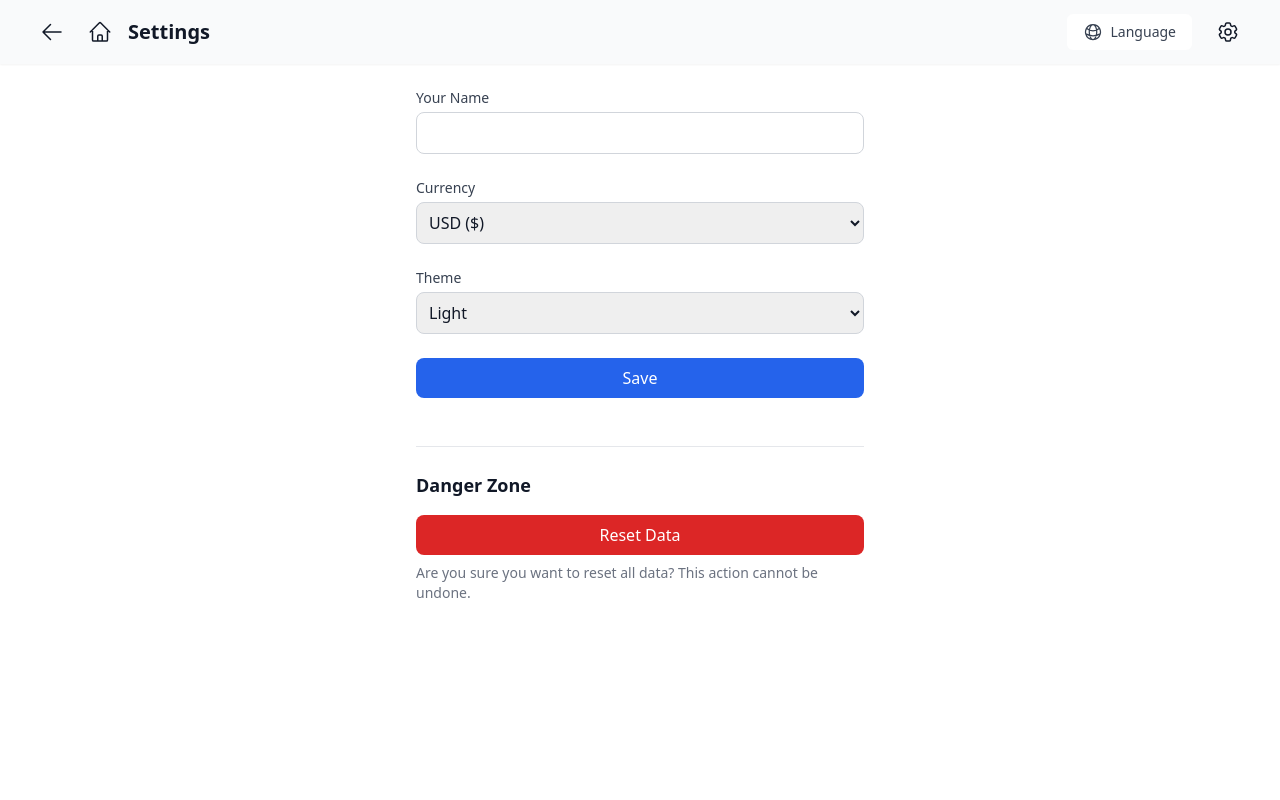
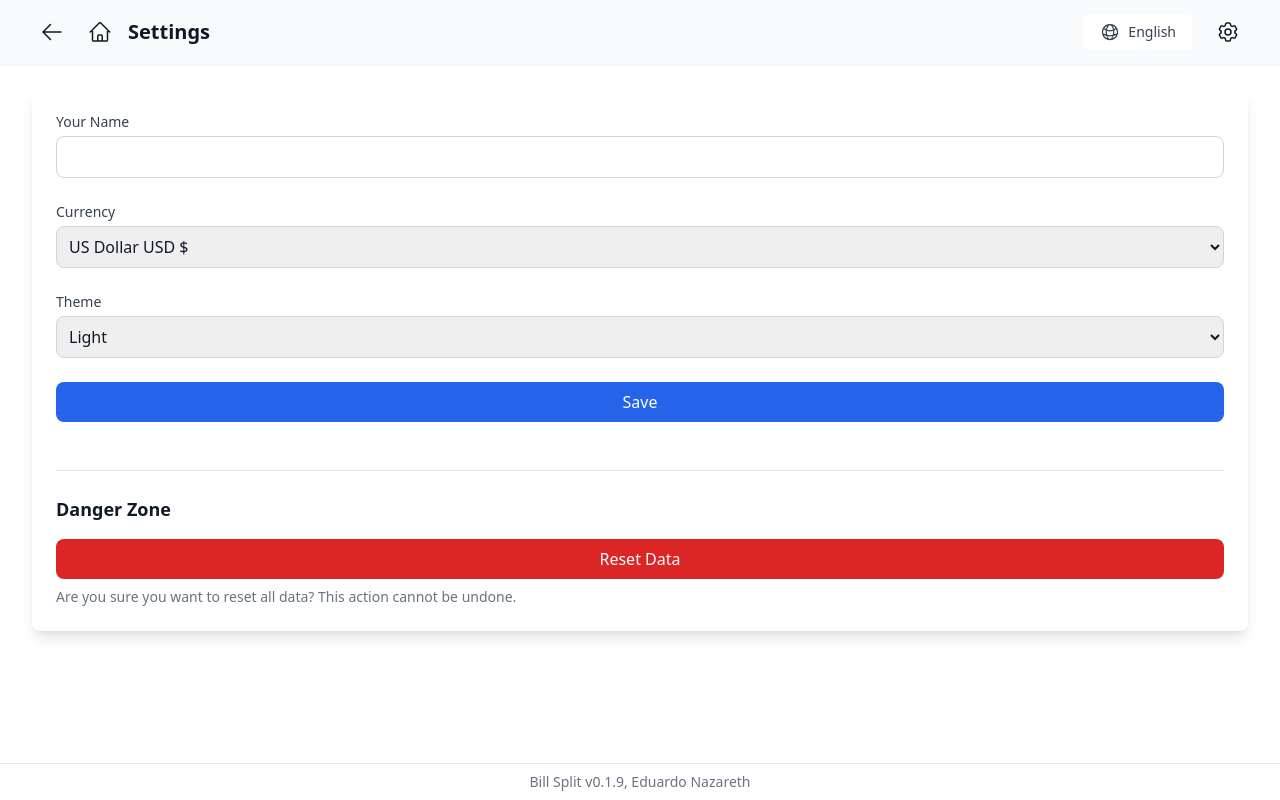
Before and after one commit to eduardo-vdm/bill-split-v1, a React (Vite) app: page /settings in a window 1280 px wide. Built offline with nearby package versions, Linux system fonts and the light colour scheme.

Commit message:
- settings footer with app info auto-generated from package.json data; - language detection and fallbacks when the user still doesn't have a language preference; - changed source of truth for the currency list to the helpers.js file;

```diff
--- /dev/null
+++ b/src/components/Footer.jsx
@@ -0,0 +1,15 @@
+import { useTranslation } from 'react-i18next';
+
+export default function Footer() {
+  const { t } = useTranslation();
+
+  return (
+    <footer className="fixed bottom-0 left-0 right-0 py-2 px-4 bg-white dark:bg-gray-800 border-t border-gray-200 dark:border-gray-700">
+      <div className="max-w-7xl mx-auto text-center">
+        <p className="text-sm text-gray-500 dark:text-gray-400">
+          {import.meta.env.VITE_APP_TITLE} v{import.meta.env.VITE_APP_VERSION}, {import.meta.env.VITE_APP_AUTHOR}
+        </p>
+      </div>
+    </footer>
+  );
+}
--- a/src/i18n.js
+++ b/src/i18n.js
@@ -39,6 +39,10 @@ import enShare from './locales/en/share.json';
 import esShare from './locales/es/share.json';
 import ptShare from './locales/pt/share.json';
 
+import enApp from './locales/en/app.json';
+import esApp from './locales/es/app.json';
+import ptApp from './locales/pt/app.json';
+
 i18n
   // Detect user language
   .use(LanguageDetector)
@@ -48,6 +52,26 @@ i18n
   .init({
     debug: process.env.NODE_ENV === 'development',
     fallbackLng: 'en',
+    supportedLngs: ['en', 'es', 'pt'],
+    detection: {
+      order: ['navigator', 'htmlTag'],
+      caches: ['localStorage'],
+      lookupLocalStorage: 'i18nextLng',
+      checkWhitelist: true,
+      // Add language code mapping for variants
+      convertDetectedLanguage: (lng) => {
+        // Get the base language code (e.g., 'pt' from 'pt-BR')
+        const baseLang = lng.split('-')[0].toLowerCase();
+
+        // If the base language is one of our supported languages, use it
+        if (['en', 'es', 'pt'].includes(baseLang)) {
+          return baseLang;
+        }
+
+        // Otherwise, fall back to English
+        return 'en';
+      }
+    },
     interpolation: {
       escapeValue: false, // React already escapes values
     },
@@ -61,7 +85,8 @@ i18n
         billTypes: enBillTypes,
         splitMethods: enSplitMethods,
         specialItems: enSpecialItems,
-        share: enShare
+        share: enShare,
+        app: enApp
       },
       es: {
         bills: esBills,
@@ -72,7 +97,8 @@ i18n
         billTypes: esBillTypes,
         splitMethods: esSplitMethods,
         specialItems: esSpecialItems,
-        share: esShare
+        share: esShare,
+        app: esApp
       },
       pt: {
         bills: ptBills,
@@ -83,10 +109,11 @@ i18n
         billTypes: ptBillTypes,
         splitMethods: ptSplitMethods,
         specialItems: ptSpecialItems,
-        share: ptShare
+        share: ptShare,
+        app: ptApp
       }
     },
-    ns: ['bills', 'common', 'settings', 'navigation', 'person', 'billTypes', 'splitMethods', 'specialItems'],
+    ns: ['bills', 'common', 'settings', 'navigation', 'person', 'billTypes', 'splitMethods', 'specialItems', 'share', 'app'],
     defaultNS: 'common'
   });
 
--- /dev/null
+++ b/src/locales/en/app.json
@@ -0,0 +1,13 @@
+{
+  "splash": {
+    "title": "Bill Split",
+    "subtitle": "Split bills with friends",
+    "loading": "Loading"
+  },
+  "setup": {
+    "title": "Welcome to Bill Split",
+    "name": "What's your name?",
+    "currency": "Currency",
+    "start": "Get Started"
+  }
+}
--- /dev/null
+++ b/src/locales/es/app.json
@@ -0,0 +1,13 @@
+{
+  "splash": {
+    "title": "Bill Split",
+    "subtitle": "Divide facturas con amigos",
+    "loading": "Cargando"
+  },
+  "setup": {
+    "title": "Bienvenido a Bill Split",
+    "name": "¿Cuál es tu nombre?",
+    "currency": "Moneda",
+    "start": "Comenzar"
+  }
+}
--- /dev/null
+++ b/src/locales/pt/app.json
@@ -0,0 +1,13 @@
+{
+  "splash": {
+    "title": "Bill Split",
+    "subtitle": "Divida contas com amigos",
+    "loading": "Carregando"
+  },
+  "setup": {
+    "title": "Bem-vindo ao Bill Split",
+    "name": "Qual é o seu nome?",
+    "currency": "Moeda",
+    "start": "Começar"
+  }
+}
--- a/src/pages/AccountSetupScreen.jsx
+++ b/src/pages/AccountSetupScreen.jsx
@@ -2,10 +2,13 @@ import { useState } from 'react';
 import { useNavigate } from 'react-router-dom';
 import { motion } from 'framer-motion';
 import { useUserContext } from '../contexts/UserContext';
+import { useTranslation } from 'react-i18next';
+import { currencies } from '../utils/helpers';
 
 export default function AccountSetupScreen() {
   const navigate = useNavigate();
   const { updateUser } = useUserContext();
+  const { t } = useTranslation();
   const [name, setName] = useState('');
   const [currency, setCurrency] = useState('USD');
 
@@ -26,12 +29,14 @@ export default function AccountSetupScreen() {
         animate={{ scale: 1, opacity: 1 }}
         className="w-full max-w-md bg-white dark:bg-gray-800 rounded-xl shadow-xl p-6"
       >
-        <h1 className="text-2xl font-bold text-center mb-6 text-gray-900 dark:text-white">Welcome to Bill Split</h1>
+        <h1 className="text-2xl font-bold text-center mb-6 text-gray-900 dark:text-white">
+          {t('app:setup.title')}
+        </h1>
 
         <form onSubmit={handleSubmit} className="space-y-6">
           <div>
             <label htmlFor="name" className="block text-sm font-medium mb-1 text-gray-700 dark:text-gray-300">
-              What's your name?
+              {t('app:setup.name')}
             </label>
             <input
               type="text"
@@ -46,7 +51,7 @@ export default function AccountSetupScreen() {
 
           <div>
             <label htmlFor="currency" className="block text-sm font-medium mb-1 text-gray-700 dark:text-gray-300">
-              Currency
+              {t('app:setup.currency')}
             </label>
             <select
               id="currency"
@@ -54,9 +59,11 @@ export default function AccountSetupScreen() {
               onChange={(e) => setCurrency(e.target.value)}
               className="w-full p-2 border rounded-lg border-gray-300 dark:border-gray-600 dark:bg-gray-700 dark:text-white focus:ring-2 focus:ring-primary-500 dark:focus:ring-primary-400"
             >
-              <option value="USD">USD ($)</option>
-              <option value="EUR">EUR (€)</option>
-              <option value="GBP">GBP (£)</option>
+              {currencies.map((currency) => (
+                <option key={currency.code} value={currency.code}>
+                  {currency.name} {currency.code} {currency.symbol}
+                </option>
+              ))}
             </select>
           </div>
 
@@ -64,7 +71,7 @@ export default function AccountSetupScreen() {
             type="submit"
             className="w-full bg-blue-600 dark:bg-blue-500 text-white py-2 px-4 rounded-lg hover:bg-blue-700 dark:hover:bg-blue-600"
           >
-            Get Started
+            {t('app:setup.start')}
           </button>
         </form>
       </motion.div>
--- a/src/pages/SettingsScreen.jsx
+++ b/src/pages/SettingsScreen.jsx
@@ -6,6 +6,9 @@ import { useCurrentBillContext } from '../contexts/CurrentBillContext';
 import Layout from '../components/Layout';
 import ConfirmDialog from '../components/ConfirmDialog';
 import { useTranslation } from 'react-i18next';
+import Card from '../components/Card';
+import Footer from '../components/Footer';
+import { currencies } from '../utils/helpers';
 
 export default function SettingsScreen() {
   const navigate = useNavigate();
@@ -51,7 +54,8 @@ export default function SettingsScreen() {
 
   return (
     <Layout title={t('settings:title')} showBack>
-      <div className="max-w-md mx-auto">
+      <div className="space-y-6 pb-16">
+        <Card>
           <form onSubmit={handleSubmit} className="space-y-6">
             <div>
               <label htmlFor="name" className="block text-sm font-medium mb-1 text-gray-700 dark:text-gray-300">
@@ -76,9 +80,11 @@ export default function SettingsScreen() {
                 onChange={(e) => setCurrency(e.target.value)}
                 className="w-full p-2 border rounded-lg border-gray-300 dark:border-gray-600 dark:bg-gray-700 dark:text-white focus:ring-2 focus:ring-primary-500 dark:focus:ring-primary-400"
               >
-              <option value="USD">USD ($)</option>
-              <option value="EUR">EUR (€)</option>
-              <option value="GBP">GBP (£)</option>
+                {currencies.map((currency) => (
+                  <option key={currency.code} value={currency.code}>
+                    {currency.name} {currency.code} {currency.symbol}
+                  </option>
+                ))}
               </select>
             </div>
 
@@ -125,7 +131,9 @@ export default function SettingsScreen() {
             title={t('settings:resetData')}
             description={t('settings:resetDataConfirm')}
           />
+        </Card>
       </div>
+      <Footer />
     </Layout>
   );
 }
--- a/src/pages/SplashScreen.jsx
+++ b/src/pages/SplashScreen.jsx
@@ -2,10 +2,12 @@ import { useEffect } from 'react';
 import { useNavigate } from 'react-router-dom';
 import { motion } from 'framer-motion';
 import { useUserContext } from '../contexts/UserContext';
+import { useTranslation } from 'react-i18next';
 
 export default function SplashScreen() {
   const navigate = useNavigate();
   const { user } = useUserContext();
+  const { t } = useTranslation();
 
   useEffect(() => {
     // Check if user exists after a delay
@@ -32,7 +34,7 @@ export default function SplashScreen() {
         className="text-center"
       >
         <h1 className="text-4xl md:text-6xl font-bold text-white mb-4">
-          Bill Split
+          {t('app:splash.title')}
         </h1>
         <motion.div
           initial={{ opacity: 0 }}
@@ -40,7 +42,7 @@ export default function SplashScreen() {
           transition={{ delay: 0.5 }}
           className="text-xl md:text-2xl text-white opacity-90"
         >
-          Split bills with friends, hassle-free
+          {t('app:splash.subtitle')}
         </motion.div>
       </motion.div>
 
--- a/src/utils/helpers.js
+++ b/src/utils/helpers.js
@@ -49,14 +49,22 @@ export const billTypes = [
 ];
 
 export const currencies = [
-  { code: 'USD', symbol: '$', name: 'US Dollar' },
+  { code: 'AUD', symbol: 'A$', name: 'Australian Dollar' },
+  { code: 'BRL', symbol: 'R$', name: 'Real brasileiro' },
+  { code: 'CAD', symbol: 'C$', name: 'Canadian Dollar' },
+  { code: 'CNY', symbol: '¥', name: '人民币' },
+  { code: 'EGP', symbol: 'E£', name: 'جنيه مصري' },
   { code: 'EUR', symbol: '€', name: 'Euro' },
   { code: 'GBP', symbol: '£', name: 'British Pound' },
-  { code: 'JPY', symbol: '¥', name: 'Japanese Yen' },
-  { code: 'CNY', symbol: '¥', name: 'Chinese Yuan' },
-  { code: 'KRW', symbol: '₩', name: 'South Korean Won' },
-  { code: 'INR', symbol: '₹', name: 'Indian Rupee' },
-];
+  { code: 'INR', symbol: '₹', name: 'भारतीय रुपया' },
+  { code: 'JPY', symbol: '¥', name: '日本円' },
+  { code: 'KRW', symbol: '₩', name: '대한민국 원' },
+  { code: 'MXN', symbol: 'Mex$', name: 'Peso mexicano' },
+  { code: 'NGN', symbol: '₦', name: 'Naira' },
+  { code: 'PEN', symbol: 'S/', name: 'Sol peruano' },
+  { code: 'USD', symbol: '$', name: 'US Dollar' },
+  { code: 'ZAR', symbol: 'R', name: 'South African Rand' }
+].sort((a, b) => a.name.localeCompare(b.name));
 
 export const languages = [
   { code: 'en', name: 'English' },
--- /dev/null
+++ b/src/utils/language.js
@@ -0,0 +1,19 @@
+/**
+ * Detects and resolves the browser's language to one of our supported languages.
+ * @returns {string} One of 'en', 'es', or 'pt'
+ */
+export function detectLanguage() {
+  // Get browser language
+  const browserLang = navigator.language || navigator.userLanguage;
+
+  // Split by '-' to get the base language code
+  const baseLang = browserLang.split('-')[0].toLowerCase();
+
+  // Check if it's one of our supported languages
+  if (['en', 'es', 'pt'].includes(baseLang)) {
+    return baseLang;
+  }
+
+  // Default to English if no match
+  return 'en';
+}
```
Also changed, not shown: package.json (+13 -2 lines), scripts/generate-env.js (added, +20 -0 lines), 2 other files (tests, documents, lock files or other folders). Lines whose indentation alone changed are shown as unchanged.
